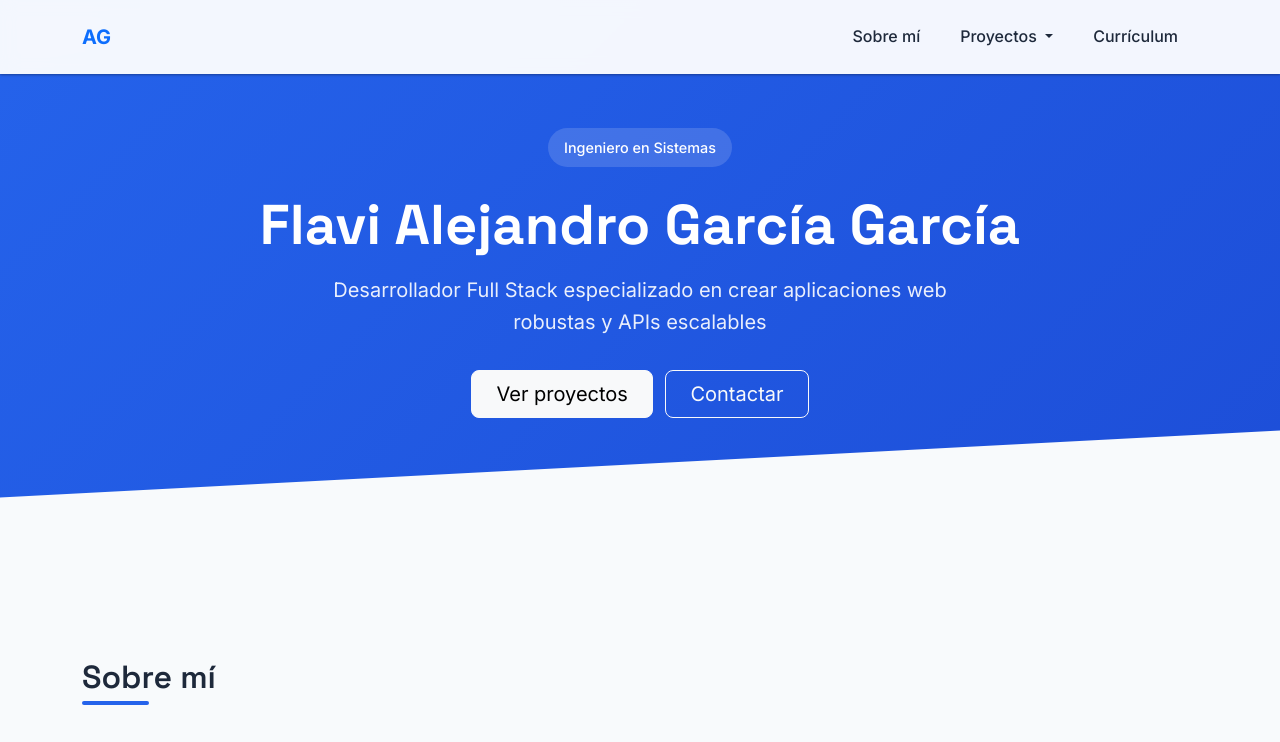
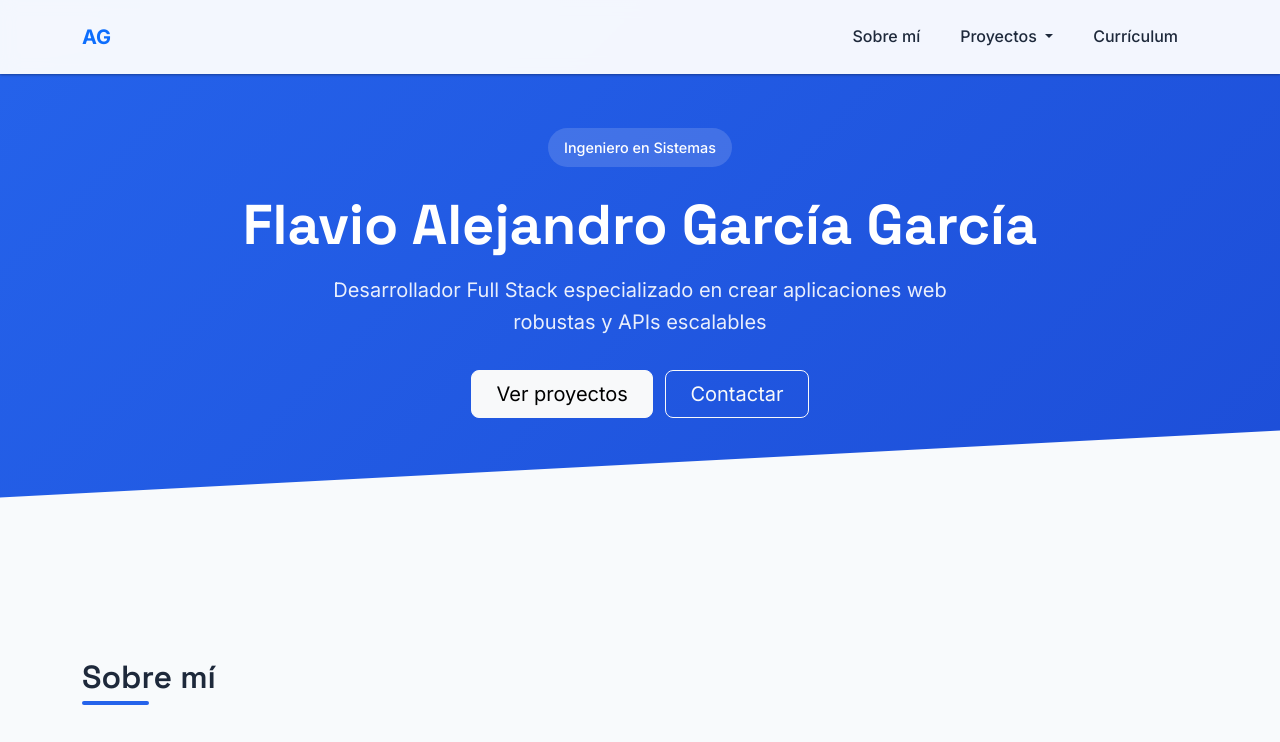
Before and after one commit to Aicrag2310/CV, a plain HTML site: page index.html in a window 1280 px wide. Shown: the top 742 px of the page. Drawn offline with nearby package versions, Linux system fonts and the light colour scheme.

Commit message:
I added name

```diff
--- a/index.html
+++ b/index.html
@@ -489,7 +489,7 @@
     <div class="container">
       <div class="animate-fade">
         <span class="hero-badge">Ingeniero en Sistemas</span>
-        <h1>Flavi Alejandro García García</h1>
+        <h1>Flavio Alejandro García García</h1>
         <p class="lead">Desarrollador Full Stack especializado en crear aplicaciones web robustas y APIs escalables</p>
         <a href="#projects" class="btn btn-light btn-lg px-4 me-2">Ver proyectos</a>
         <a href="#" class="btn btn-outline-light btn-lg px-4" data-bs-toggle="modal" data-bs-target="#contactModal">
```
